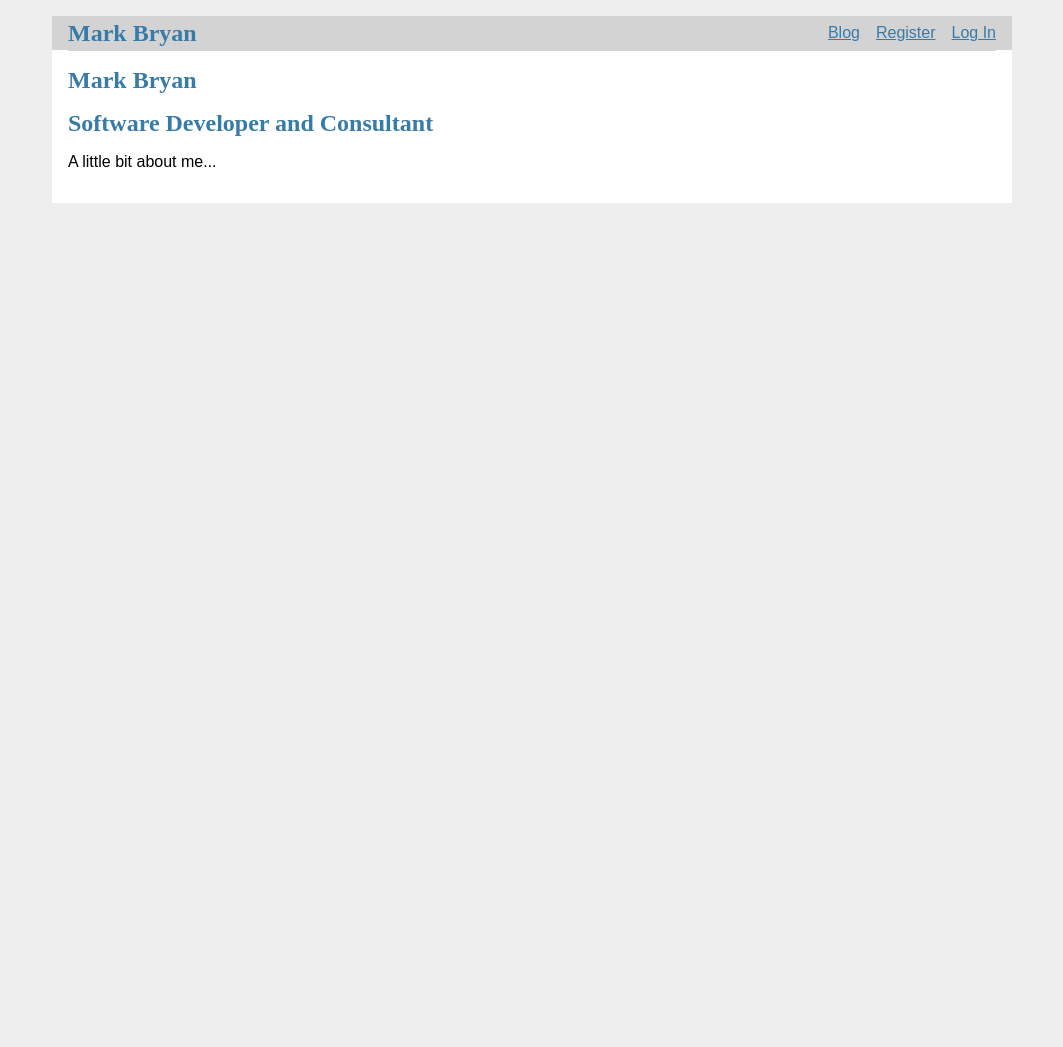
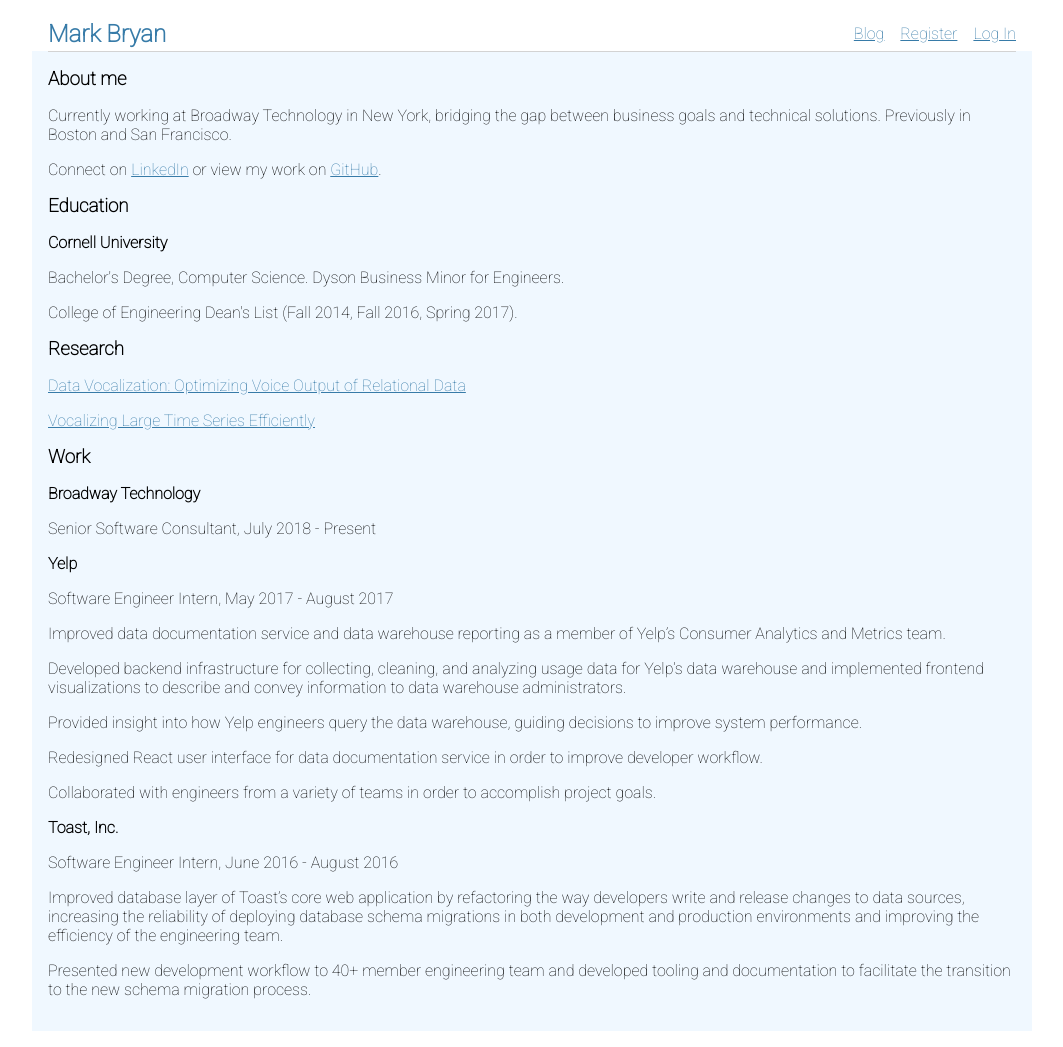
Before and after one commit to mrkbryn/mark-bryan-site, a Flask app: page / in a window 1280 px wide. Shown: the whole page, without its empty margins (108-1171 px from the left). Before the commit the page ends 203 px from the top, so only its background shows below. Run offline with Flask 2, Linux system fonts and the light colour scheme.

Commit message:
Adding some more info on work, research, links, etc.

```diff
--- a/app/static/style.css
+++ b/app/static/style.css
@@ -1,18 +1,18 @@
 html {
-  font-family: sans-serif;
-  background: #eee;
+  font-family: 'Roboto', sans-serif;
+  background: white;
   padding: 1rem;
 }
 
 body {
-  max-width: 960px;
+  max-width: 1000px;
   margin: 0 auto;
-  background: white;
+  background: aliceblue;
 }
 
 h1, h2, h3, h4, h5, h6 {
-  font-family: serif;
-  color: #377ba8;
+  font-family: 'Roboto', sans-serif;
+  color: black;
   margin: 1rem 0;
 }
 
@@ -26,7 +26,7 @@ hr {
 }
 
 nav {
-  background: lightgray;
+  background: white;
   display: flex;
   align-items: center;
   padding: 0 0.5rem;
--- a/app/templates/base.html
+++ b/app/templates/base.html
@@ -1,6 +1,8 @@
 <!doctype html>
-<title>{% block title %}{% endblock %} - Mark Bryan</title>
+<title>{% block title %}{% endblock %}</title>
 <link rel="stylesheet" href="{{ url_for('static', filename='style.css') }}">
+<link rel="preconnect" href="https://fonts.gstatic.com">
+<link href="https://fonts.googleapis.com/css2?family=Roboto:wght@100&display=swap" rel="stylesheet">
 <nav>
   <h1><a href="{{ url_for('index') }}">Mark Bryan</a></h1>
   <ul>
--- a/app/templates/index.html
+++ b/app/templates/index.html
@@ -1,6 +1,41 @@
 {% extends 'base.html' %}
+
+{% block title %}Mark Bryan{% endblock %}
+
 {% block content %}
-    <h1>Mark Bryan</h1>
-    <h2>Software Developer and Consultant</h2>
-    <p>A little bit about me...</p>
+    <h3>About me</h3>
+    <p>
+        Currently working at Broadway Technology in New York, bridging the gap between business goals and technical solutions.
+        Previously in Boston and San Francisco.
+    </p>
+    <p>
+        Connect on <a href="https://www.linkedin.com/in/markandrewbryan/">LinkedIn</a> or view my work on <a href="https://github.com/mrkbryn">GitHub</a>.
+    </p>
+
+    <h3>Education</h3>
+    <h4>Cornell University</h4>
+    <p>Bachelor's Degree, Computer Science. Dyson Business Minor for Engineers.</p>
+    <p>College of Engineering Dean's List (Fall 2014, Fall 2016, Spring 2017).</p>
+
+    <h3>Research</h3>
+    <p><a href="http://www.vldb.org/pvldb/vol10/p1574-trummer.pdf">Data Vocalization: Optimizing Voice Output of Relational Data</a></p>
+    <p><a href="http://www.vldb.org/pvldb/vol11/p1563-trummer.pdf">Vocalizing Large Time Series Efficiently</a></p>
+
+    <h3>Work</h3>
+    <h4>Broadway Technology</h4>
+    <p>Senior Software Consultant, July 2018 - Present</p>
+
+    <h4>Yelp</h4>
+    <p>Software Engineer Intern, May 2017 - August 2017</p>
+    <p>Improved data documentation service and data warehouse reporting as a member of Yelp’s Consumer Analytics and Metrics team.</p>
+    <p>Developed backend infrastructure for collecting, cleaning, and analyzing usage data for Yelp’s data warehouse and implemented frontend visualizations to describe and convey information to data warehouse administrators.</p>
+    <p>Provided insight into how Yelp engineers query the data warehouse, guiding decisions to improve system performance.</p>
+    <p>Redesigned React user interface for data documentation service in order to improve developer workflow.</p>
+    <p>Collaborated with engineers from a variety of teams in order to accomplish project goals.</p>
+
+    <h4>Toast, Inc.</h4>
+    <p>Software Engineer Intern, June 2016 - August 2016</p>
+    <p>Improved database layer of Toast’s core web application by refactoring the way developers write and release changes to data sources, increasing the reliability of deploying database schema migrations in both development and production environments and improving the efficiency of the engineering team.</p>
+    <p>Presented new development workflow to 40+ member engineering team and developed tooling and documentation to facilitate the transition to the new schema migration process.</p>
+
 {% endblock %}
```
